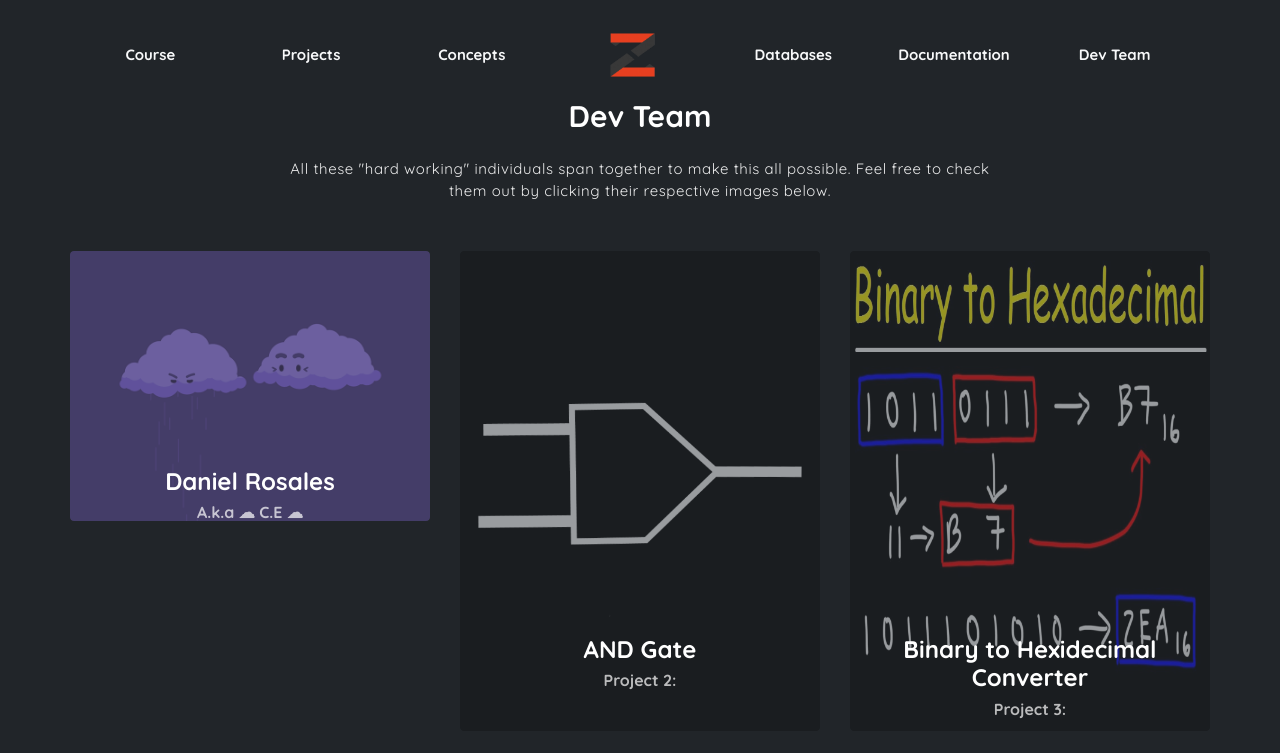
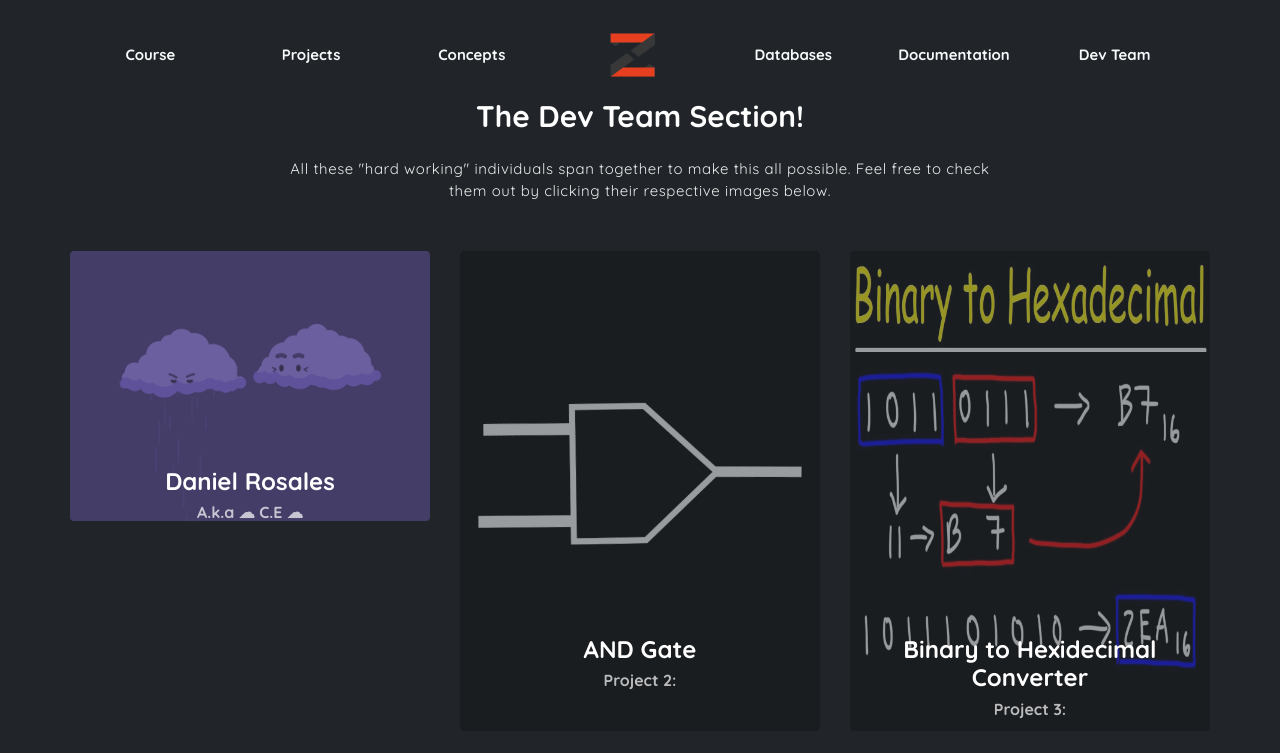
Before and after one commit to JustUsingaWebsite/Landing_Page, a plain HTML site: page Dev-Team.html in a window 1280 px wide. Shown: the top 753 px of the page. Drawn offline with Linux system fonts and the light colour scheme.

Commit message:
Update Dev-Team.html

```diff
--- a/Dev-Team.html
+++ b/Dev-Team.html
@@ -33,7 +33,7 @@
     <div class="container page-container">
         <div class="col-md-10 col-lg-8 m-auto">
             <h6 class="title mb-5"></h6>
-            <h6 class="title mb-4">Dev Team</h6>
+            <h6 class="title mb-4">The Dev Team Section!</h6>
             <p class="mb-5">All these "hard working" individuals span together to make this all possible. Feel free to check them out by clicking
                 their respective images below.
             </p>
```
